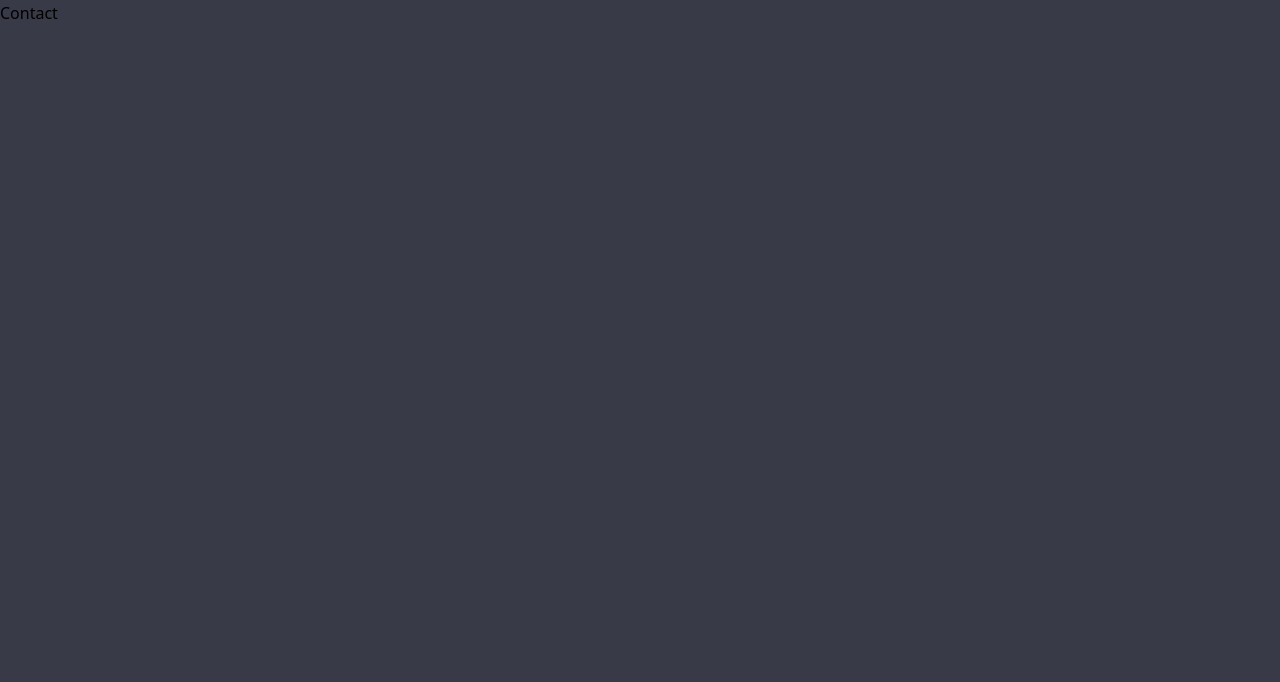
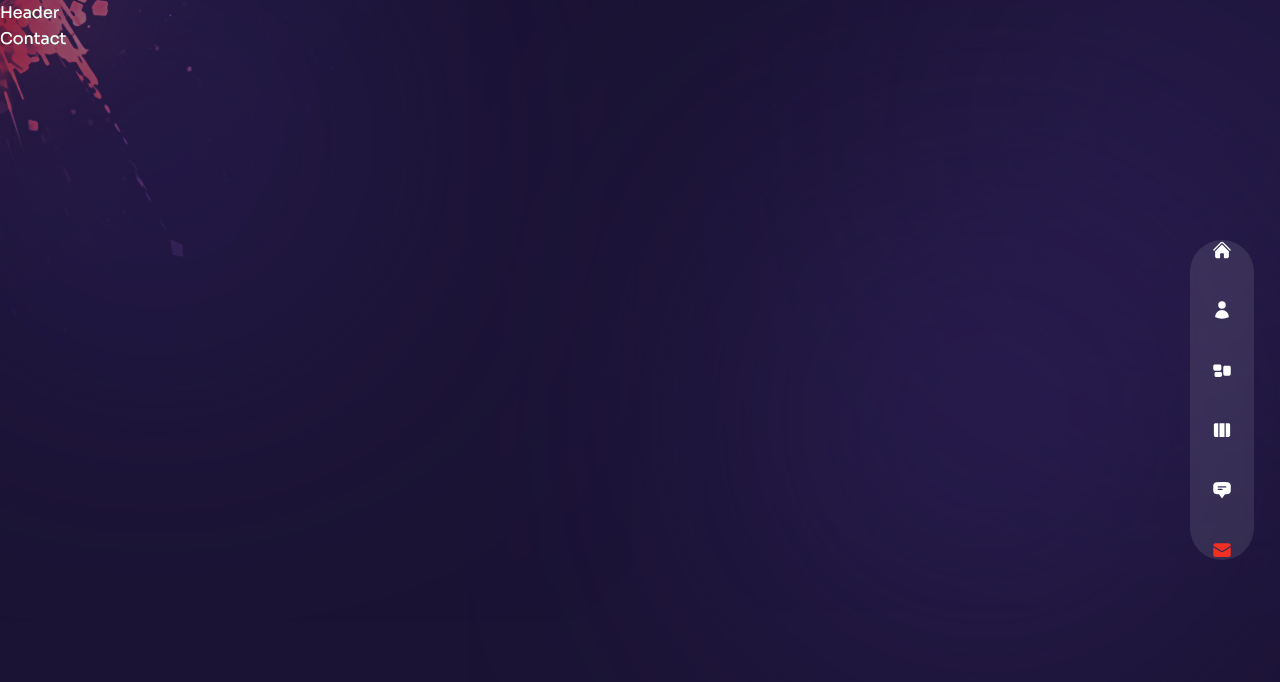
Before and after one commit to Dann-13/PortafolioWeb, a Next.js app: page /contact in a window 1280 px wide. Shown: the top 682 px of the page. Built offline with nearby package versions, Linux system fonts and the light colour scheme.

Commit message:
Botones de Navegacion

```diff
--- a/components/Layout.js
+++ b/components/Layout.js
@@ -1,5 +1,27 @@
-const Layout = () => {
-  return <div>Layout</div>;
+import {Sora} from '@next/font/google'
+//fonts settings
+const sora = Sora({
+  subsets: ['latin'],
+  variable: '--font-sora',
+  weight: ['100','200','300','400','500','600','700','800']
+});
+
+//Components
+import Nav from '../components/Nav'
+import Header from '../components/Header'
+import TopLeftImg from '../components/TopLeftImg'
+
+
+const Layout = ({children}) => {
+  return (
+    <div className={`page bg-site text-white bg-cover bg-no-repeat ${sora.variable}
+    font-sora relative`}>
+      <TopLeftImg />
+      <Nav />
+      <Header />
+      {children}
+    </div>
+  );
 };
 
 export default Layout;
--- a/components/Nav.js
+++ b/components/Nav.js
@@ -25,9 +25,41 @@
     icon: <HiEnvelope />,
   },
 ];
+import Link from 'next/link';
+import { useRouter } from 'next/router';
+const Nav = () => {
+  const router = useRouter();
+  const pathname = router.pathname;
+  return <nav className=' flex flex-col items-center xl:justify-center gap-y-4 fixed h-max
+  bottom-0 mt-auto xl:right-[2%] z-50 top-0 w-full xl:w-16 xl:max-w-md
+  xl:h-screen'>
+    <div className='flex w-full xl:flex-col items-center justify-between xl:justify-center gap-y-10
+    px-4 md:px-40 xl:px-0 h-[80px] bg-red-200/10 xl:h-max py-0 bg-white/10 backdrop-blur-sm
+    text-3xl xl:text-xl xl:rounded-full'>
+      {navData.map((link, index) => {
+        return (
+          <Link className={`${link.path === pathname && 'text-accent'}
+          relative flex items-center group hover:text-accent transition-all
+          duration-300`} href={link.path} key={index}>
+            <div className='absolute pr-14 right-0 hidden xl:group-hover:flex'>
+              {/* tooltip */}
+              <div className='bg-white relative flex text-primary items-center p-[6px]
+              rounded-[3px]'>
+                <div className='text-[12px] leading-none font-semibold capitalize'>
+                  {link.name}
+                </div>
+                <div className='border-solid border-l-white border-l-0 border-y-transparent
+                border-y-[6px] border-r-0 absolute -right-2'></div>
+              </div>
 
-const Nav = () => {
-  return <nav>nav</nav>;
+
+            </div>
+            <div>{link.icon}</div>
+          </Link>
+        )
+      })}
+    </div>
+  </nav>;
 };
 
 export default Nav;
--- a/components/TopLeftImg.js
+++ b/components/TopLeftImg.js
@@ -1,5 +1,10 @@
+//next img
+import Image from "next/image";
 const TopLeftImg = () => {
-  return <div>Top Left Image</div>;
+  return <div className="absolute left-0 top-0 mix-blend-color-dodge z-10 w-[200px] xl:w-[400px]
+  opacity-50">
+    <Image src='/top-left-img.png'  width={400} height={400} alt=""/>
+  </div>;
 };
 
 export default TopLeftImg;
--- a/pages/_app.js
+++ b/pages/_app.js
@@ -1,7 +1,12 @@
 import '../styles/globals.css';
-
+//Components
+import Layout from '../components/Layout';
 function MyApp({ Component, pageProps }) {
-  return <Component {...pageProps} />;
+  return (
+  <Layout>
+    <Component {...pageProps} />
+  </Layout>
+  )
 }
 
 export default MyApp;
```
Also changed, not shown: 1 other file (tests, documents, lock files or other folders).
